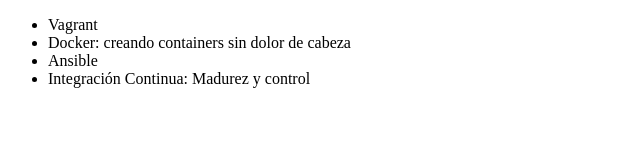
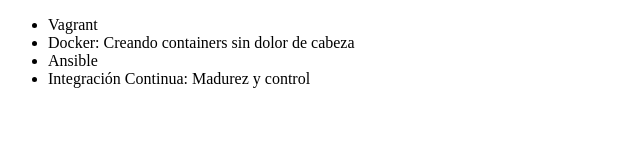
Before and after one commit to RyAn6601/Yo, a plain HTML site: page index.html in a window 1280 px wide. Shown: the full height of the page, 0-640 px from the left. Drawn offline with Linux system fonts and the light colour scheme.

Commit message:
Corrigiendo el curso Docker2

```diff
--- a/index.html
+++ b/index.html
@@ -7,7 +7,7 @@
 <body>
      <ul>
          <li> Vagrant </li>
-         <li> Docker: creando containers sin dolor de cabeza </li>
+         <li> Docker: Creando containers sin dolor de cabeza </li>
          <li> Ansible </li>
          <li> Integración Continua: Madurez y control </li>
      </ul>
```
